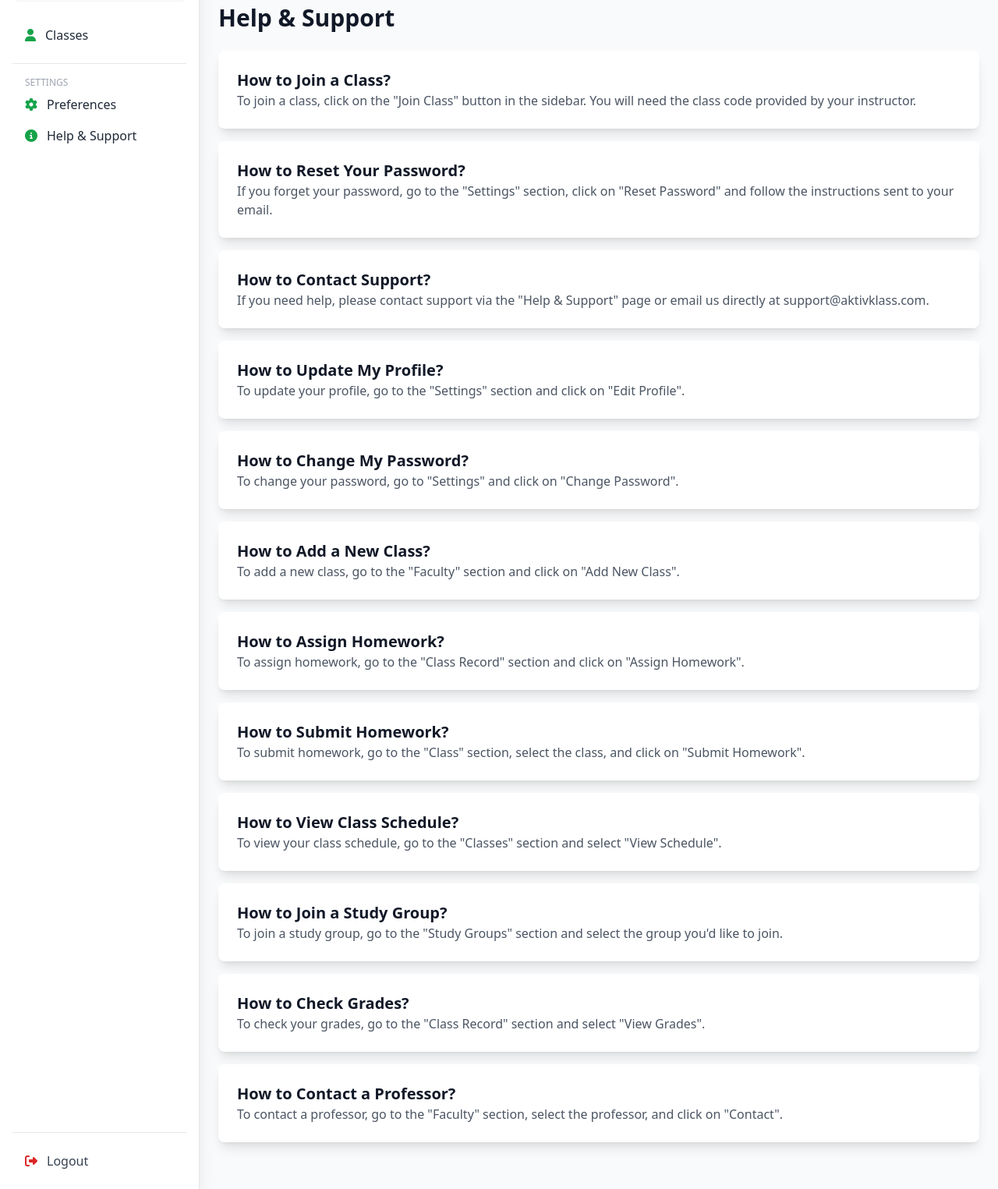
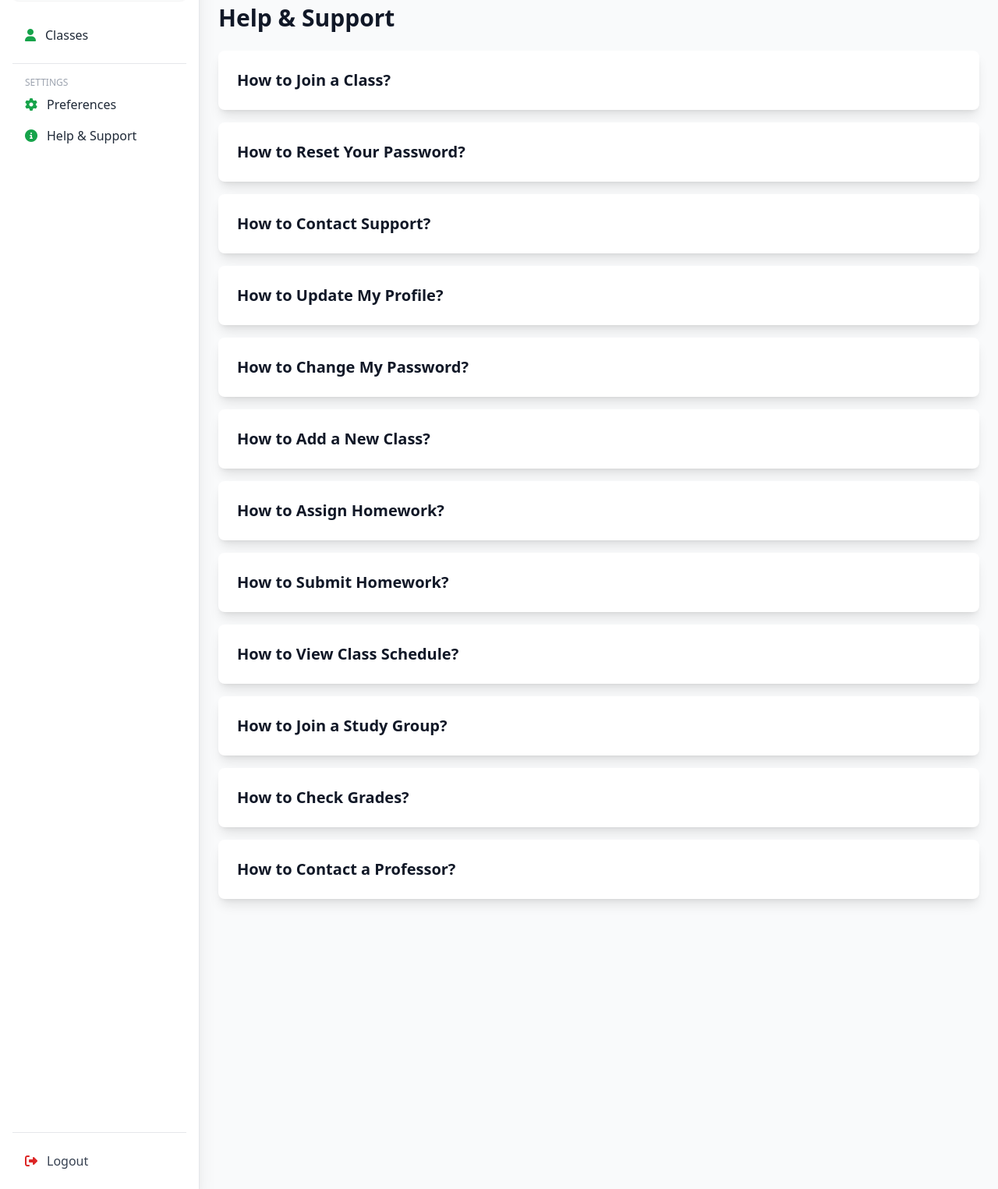
Before and after one commit to jomeamparo/aktivklass_csit327_g01, a Django app: template templates/help_and_support/help_and_support.html in a window 1280 px wide. Shown: the part 103-1628 px from the top of the page at 78% size. Run offline with Django 5.2, Linux system fonts and the light colour scheme; the template is opened without the code that fills it, so the values that code supplies are empty; some libraries are stand-ins or nearby versions.

Commit message:
merge issues

```diff
--- a/templates/help_and_support/help_and_support.html
+++ b/templates/help_and_support/help_and_support.html
@@ -35,6 +35,32 @@
 
       #sidebar.hidden {
         transform: translateX(-100%); /* Slide it out to the left */
+      }
+
+      /* Collapsible FAQ content */
+      .faq-content {
+        max-height: 0; /* Initially collapsed */
+        overflow: hidden; /* Hide content when collapsed */
+        opacity: 0; /* Initially transparent */
+        padding-top: 0;
+        transition: max-height 0.6s ease-out, opacity 0.6s ease-out, padding-top 0.6s ease-out; /* Smooth animation */
+      }
+
+      .faq-item.active .faq-content {
+        max-height: 500px; /* Adjust this to fit the height of the content */
+        opacity: 1; /* Make content visible */
+        padding-top: 10px; /* Add padding for expanded content */
+      }
+
+      /* Make hover effect smoother */
+      .faq-item {
+        transition: opacity 0.3s ease-out, transform 0.3s ease-out;
+      }
+
+      /* Add smooth scale on hover */
+      .faq-item:hover {
+        transform: scale(1.02);
+        box-shadow: 0 10px 25px rgba(0, 0, 0, 0.2);
       }
     </style>
   </head>
@@ -141,54 +167,78 @@
           <!-- FAQ Content -->
           <div class="help-content space-y-4">
             <div class="faq-item bg-white p-6 rounded-lg shadow-lg">
-              <h4 class="text-xl font-semibold text-gray-900">How to Join a Class?</h4>
+              <h4 class="text-xl font-semibold text-gray-900 cursor-pointer">How to Join a Class?</h4>
+              <div class="faq-content">
                 <p class="text-gray-600">To join a class, click on the "Join Class" button in the sidebar. You will need the class code provided by your instructor.</p>
               </div>
+            </div>
             <div class="faq-item bg-white p-6 rounded-lg shadow-lg">
-              <h4 class="text-xl font-semibold text-gray-900">How to Reset Your Password?</h4>
+              <h4 class="text-xl font-semibold text-gray-900 cursor-pointer">How to Reset Your Password?</h4>
+              <div class="faq-content">
                 <p class="text-gray-600">If you forget your password, go to the "Settings" section, click on "Reset Password" and follow the instructions sent to your email.</p>
               </div>
+            </div>
             <div class="faq-item bg-white p-6 rounded-lg shadow-lg">
-              <h4 class="text-xl font-semibold text-gray-900">How to Contact Support?</h4>
+              <h4 class="text-xl font-semibold text-gray-900 cursor-pointer">How to Contact Support?</h4>
+              <div class="faq-content">
                 <p class="text-gray-600">If you need help, please contact support via the "Help & Support" page or email us directly at support@aktivklass.com.</p>
+              </div>
             </div>
 
             <!-- Additional FAQ Items (10 more) -->
             <div class="faq-item bg-white p-6 rounded-lg shadow-lg">
-              <h4 class="text-xl font-semibold text-gray-900">How to Update My Profile?</h4>
+              <h4 class="text-xl font-semibold text-gray-900 cursor-pointer">How to Update My Profile?</h4>
+              <div class="faq-content">
                 <p class="text-gray-600">To update your profile, go to the "Settings" section and click on "Edit Profile".</p>
               </div>
+            </div>
             <div class="faq-item bg-white p-6 rounded-lg shadow-lg">
-              <h4 class="text-xl font-semibold text-gray-900">How to Change My Password?</h4>
+              <h4 class="text-xl font-semibold text-gray-900 cursor-pointer">How to Change My Password?</h4>
+              <div class="faq-content">
                 <p class="text-gray-600">To change your password, go to "Settings" and click on "Change Password".</p>
               </div>
+            </div>
             <div class="faq-item bg-white p-6 rounded-lg shadow-lg">
-              <h4 class="text-xl font-semibold text-gray-900">How to Add a New Class?</h4>
+              <h4 class="text-xl font-semibold text-gray-900 cursor-pointer">How to Add a New Class?</h4>
+              <div class="faq-content">
                 <p class="text-gray-600">To add a new class, go to the "Faculty" section and click on "Add New Class".</p>
               </div>
+            </div>
             <div class="faq-item bg-white p-6 rounded-lg shadow-lg">
-              <h4 class="text-xl font-semibold text-gray-900">How to Assign Homework?</h4>
+              <h4 class="text-xl font-semibold text-gray-900 cursor-pointer">How to Assign Homework?</h4>
+              <div class="faq-content">
                 <p class="text-gray-600">To assign homework, go to the "Class Record" section and click on "Assign Homework".</p>
               </div>
+            </div>
             <div class="faq-item bg-white p-6 rounded-lg shadow-lg">
-              <h4 class="text-xl font-semibold text-gray-900">How to Submit Homework?</h4>
+              <h4 class="text-xl font-semibold text-gray-900 cursor-pointer">How to Submit Homework?</h4>
+              <div class="faq-content">
                 <p class="text-gray-600">To submit homework, go to the "Class" section, select the class, and click on "Submit Homework".</p>
               </div>
+            </div>
             <div class="faq-item bg-white p-6 rounded-lg shadow-lg">
-              <h4 class="text-xl font-semibold text-gray-900">How to View Class Schedule?</h4>
+              <h4 class="text-xl font-semibold text-gray-900 cursor-pointer">How to View Class Schedule?</h4>
+              <div class="faq-content">
                 <p class="text-gray-600">To view your class schedule, go to the "Classes" section and select "View Schedule".</p>
               </div>
+            </div>
             <div class="faq-item bg-white p-6 rounded-lg shadow-lg">
-              <h4 class="text-xl font-semibold text-gray-900">How to Join a Study Group?</h4>
+              <h4 class="text-xl font-semibold text-gray-900 cursor-pointer">How to Join a Study Group?</h4>
+              <div class="faq-content">
                 <p class="text-gray-600">To join a study group, go to the "Study Groups" section and select the group you'd like to join.</p>
               </div>
+            </div>
             <div class="faq-item bg-white p-6 rounded-lg shadow-lg">
-              <h4 class="text-xl font-semibold text-gray-900">How to Check Grades?</h4>
+              <h4 class="text-xl font-semibold text-gray-900 cursor-pointer">How to Check Grades?</h4>
+              <div class="faq-content">
                 <p class="text-gray-600">To check your grades, go to the "Class Record" section and select "View Grades".</p>
               </div>
+            </div>
             <div class="faq-item bg-white p-6 rounded-lg shadow-lg">
-              <h4 class="text-xl font-semibold text-gray-900">How to Contact a Professor?</h4>
+              <h4 class="text-xl font-semibold text-gray-900 cursor-pointer">How to Contact a Professor?</h4>
+              <div class="faq-content">
                 <p class="text-gray-600">To contact a professor, go to the "Faculty" section, select the professor, and click on "Contact".</p>
+              </div>
             </div>
           </div>
         </main>
@@ -204,9 +254,15 @@
         sidebar.classList.toggle("hidden");
       });
 
-      // FAQ hover effect
+      // FAQ collapsible logic with smooth animation
       const faqItems = document.querySelectorAll('.faq-item');
       faqItems.forEach(item => {
+        const question = item.querySelector('h4');
+        question.addEventListener('click', () => {
+          item.classList.toggle('active'); // Toggle the active state to show/hide the content
+        });
+
+        // Fade effect when hovering over each FAQ
         item.addEventListener('mouseenter', () => {
           faqItems.forEach(otherItem => {
             if (otherItem !== item) {
```
Lines whose indentation alone changed are shown as unchanged.
